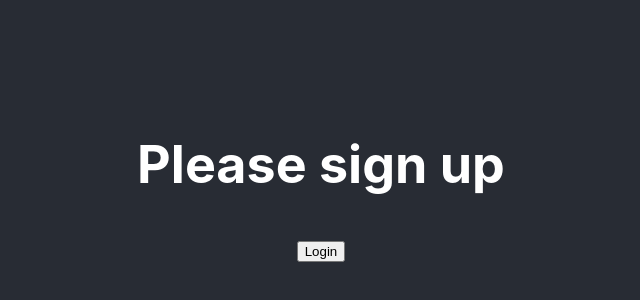
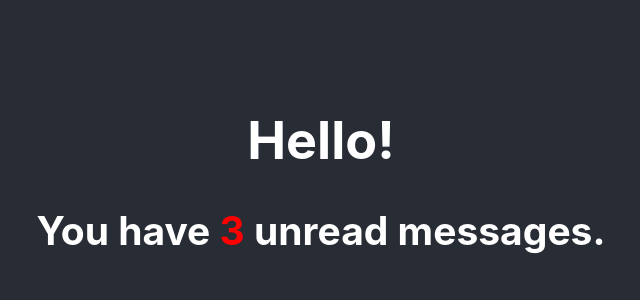
Before and after one commit to andriyfm/react-kujahit, a React (Create React App) app: page / in a window 1280 px wide. Shown: the part 220-520 px from the top of the page, without its empty margins (319-959 px from the left). Built offline with nearby package versions, Linux system fonts and the light colour scheme.

Commit message:
Insert mailbox component

```diff
--- a/src/App.js
+++ b/src/App.js
@@ -1,12 +1,13 @@
 import React from "react";
 import "./App.css";
-import LoginControl from "./components/LoginControl";
+import Mailbox from "./components/Mailbox";
 
 function App() {
+  const [messages] = React.useState(["unread 1", "unread2", "unread3"]);
   return (
     <div className="App">
       <header className="App-header">
-        <LoginControl />
+        <Mailbox messages={messages} />
       </header>
     </div>
   );
--- /dev/null
+++ b/src/components/Mailbox.js
@@ -0,0 +1,18 @@
+import React from "react";
+
+const Mailbox = props => {
+  const { messages } = props;
+  return (
+    <div>
+      <h1>Hello!</h1>
+      {messages.length > 0 && (
+        <h2>
+          You have <span style={{ color: "red" }}>{messages.length}</span>{" "}
+          unread messages.
+        </h2>
+      )}
+    </div>
+  );
+};
+
+export default Mailbox;
```
Also changed, not shown: 1 other file (tests, documents, lock files or other folders).
